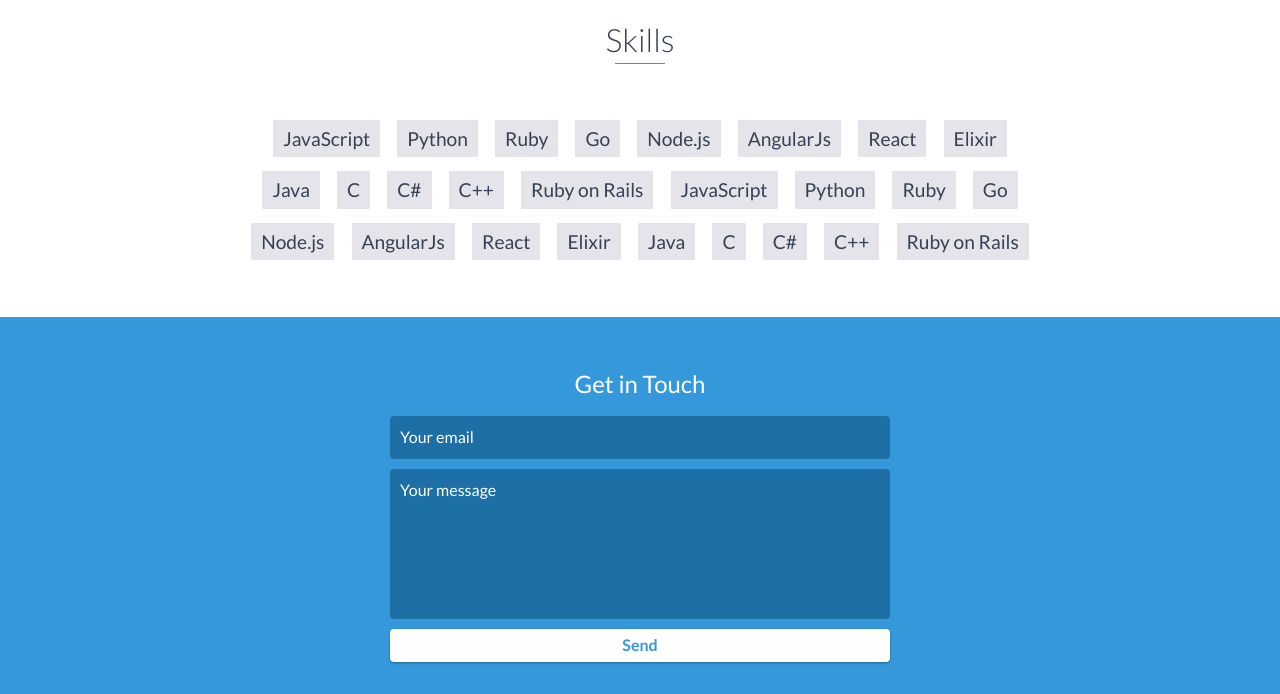
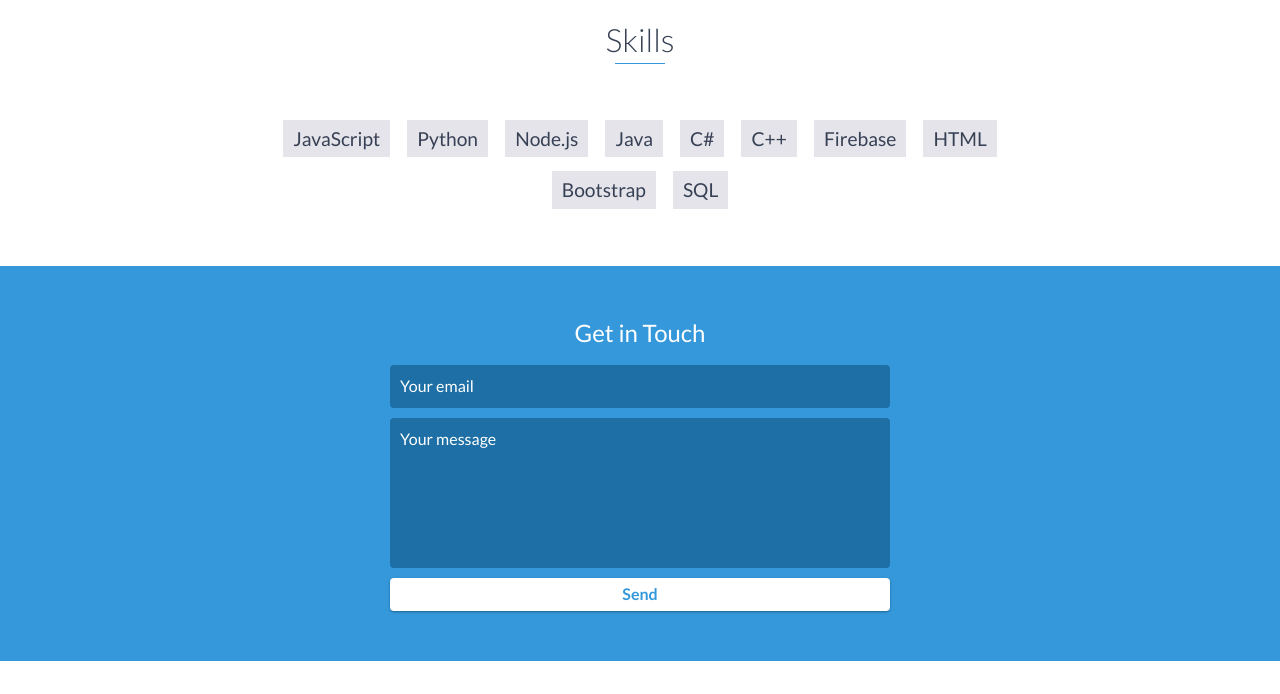
Before and after one commit to ray4spd/ray4spd.github.io, a website: page index.html in a window 1280 px wide. Shown: the part 3100-3794 px from the top of the page. Drawn offline with nearby package versions, Linux system fonts and the light colour scheme.

Commit message:
Adjusted Skills

```diff
--- a/index.html
+++ b/index.html
@@ -172,30 +172,14 @@
         <ul>
             <li>JavaScript</li>
             <li>Python</li>
-            <li>Ruby</li>
-            <li>Go</li>
             <li>Node.js</li>
-            <li>AngularJs</li>
-            <li>React</li>
-            <li>Elixir</li>
             <li>Java</li>
-            <li>C</li>
             <li>C#</li>
             <li>C++</li>
-            <li>Ruby on Rails</li>
-            <li>JavaScript</li>
-            <li>Python</li>
-            <li>Ruby</li>
-            <li>Go</li>
-            <li>Node.js</li>
-            <li>AngularJs</li>
-            <li>React</li>
-            <li>Elixir</li>
-            <li>Java</li>
-            <li>C</li>
-            <li>C#</li>
-            <li>C++</li>
-            <li>Ruby on Rails</li>
+            <li>Firebase</li>
+            <li>HTML</li>
+            <li>Bootstrap</li>
+            <li>SQL</li>
         </ul>
     </div>
     <!-- End #skills -->
```
